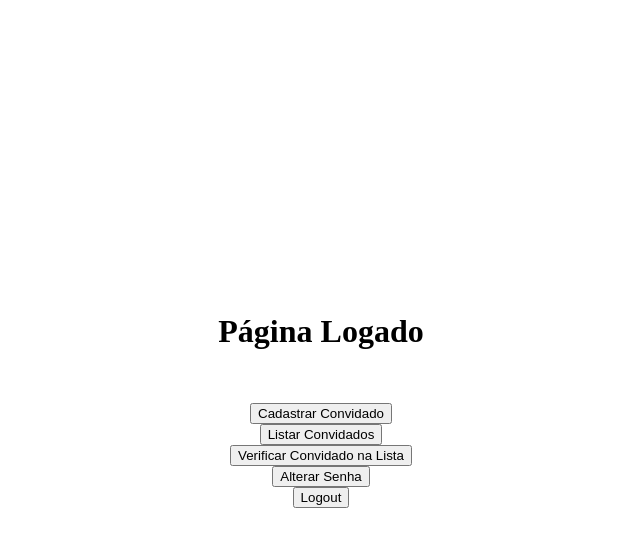
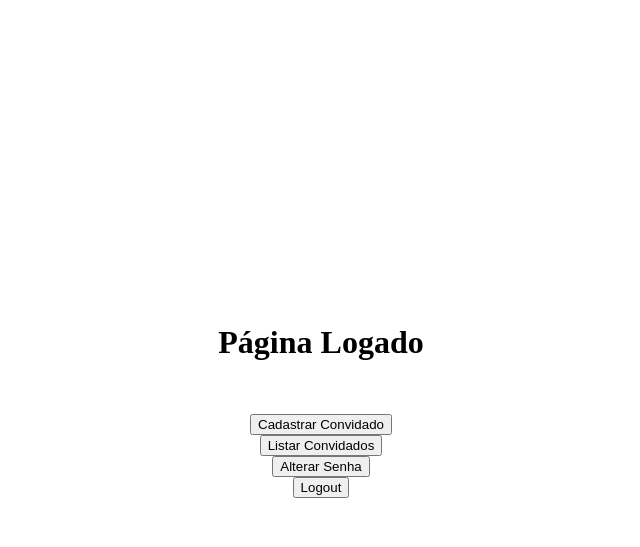
Before and after one commit to EmerSormany/atv1-dev-web-1, a Flask app: page /logado in a window 1280 px wide. Shown: the top 547 px of the page, without its empty margins (319-959 px from the left). Run offline with Flask 3, Linux system fonts and the light colour scheme; the visitor is signed in with stand-in values (Sample User, id 1).

Commit message:
fix: remoção de botão verificar convidado pelo nome

```diff
--- a/templates/indexLogado.html
+++ b/templates/indexLogado.html
@@ -23,11 +23,6 @@
         </a>
     </div>
     <div>
-        <a href="buscarConvidado">
-            <button type="button">Verificar Convidado na Lista</button>
-        </a>
-    </div>
-    <div>
         <a href="alterarSenha">
             <button type="button">Alterar Senha</button>
         </a>
```
